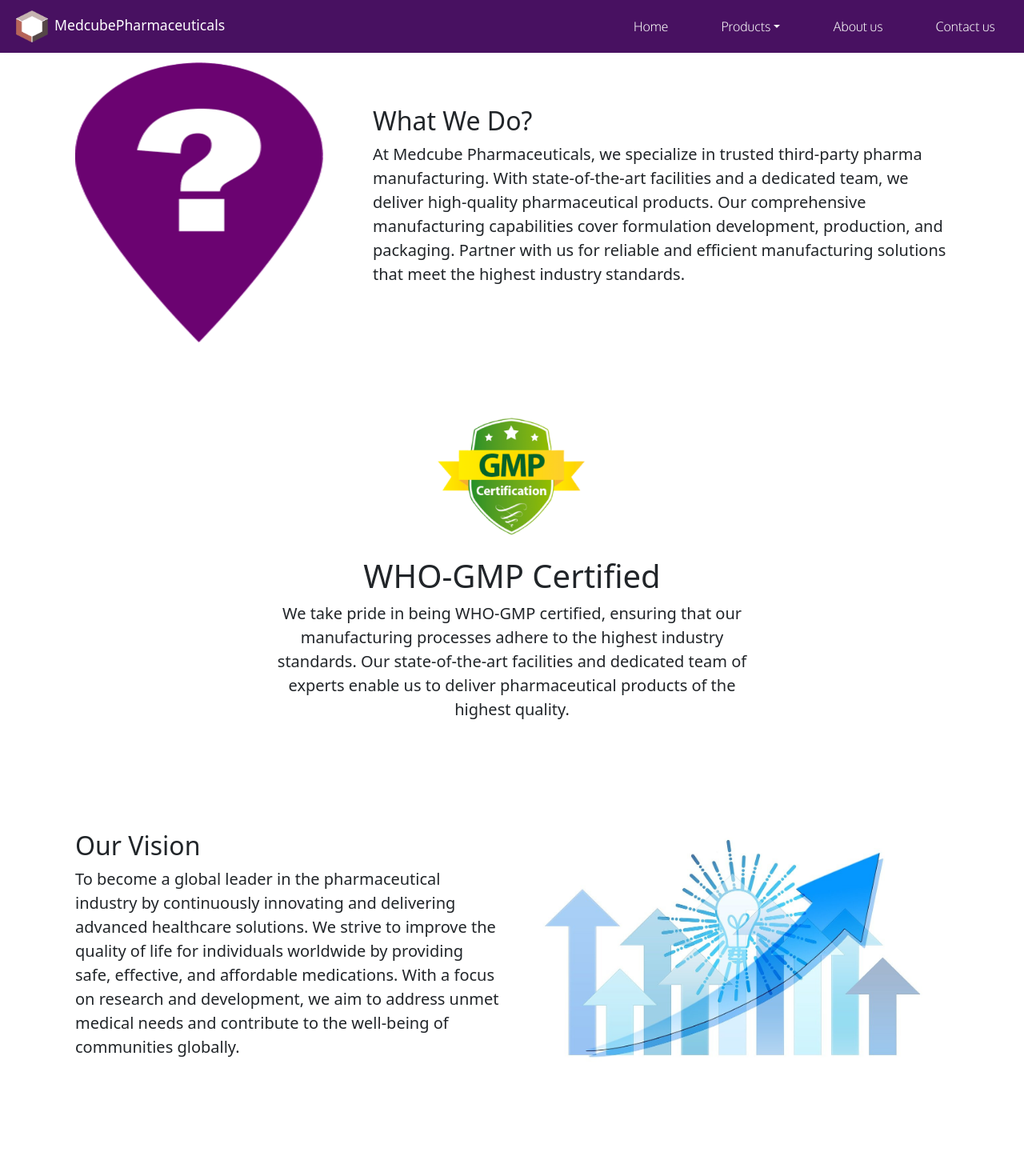
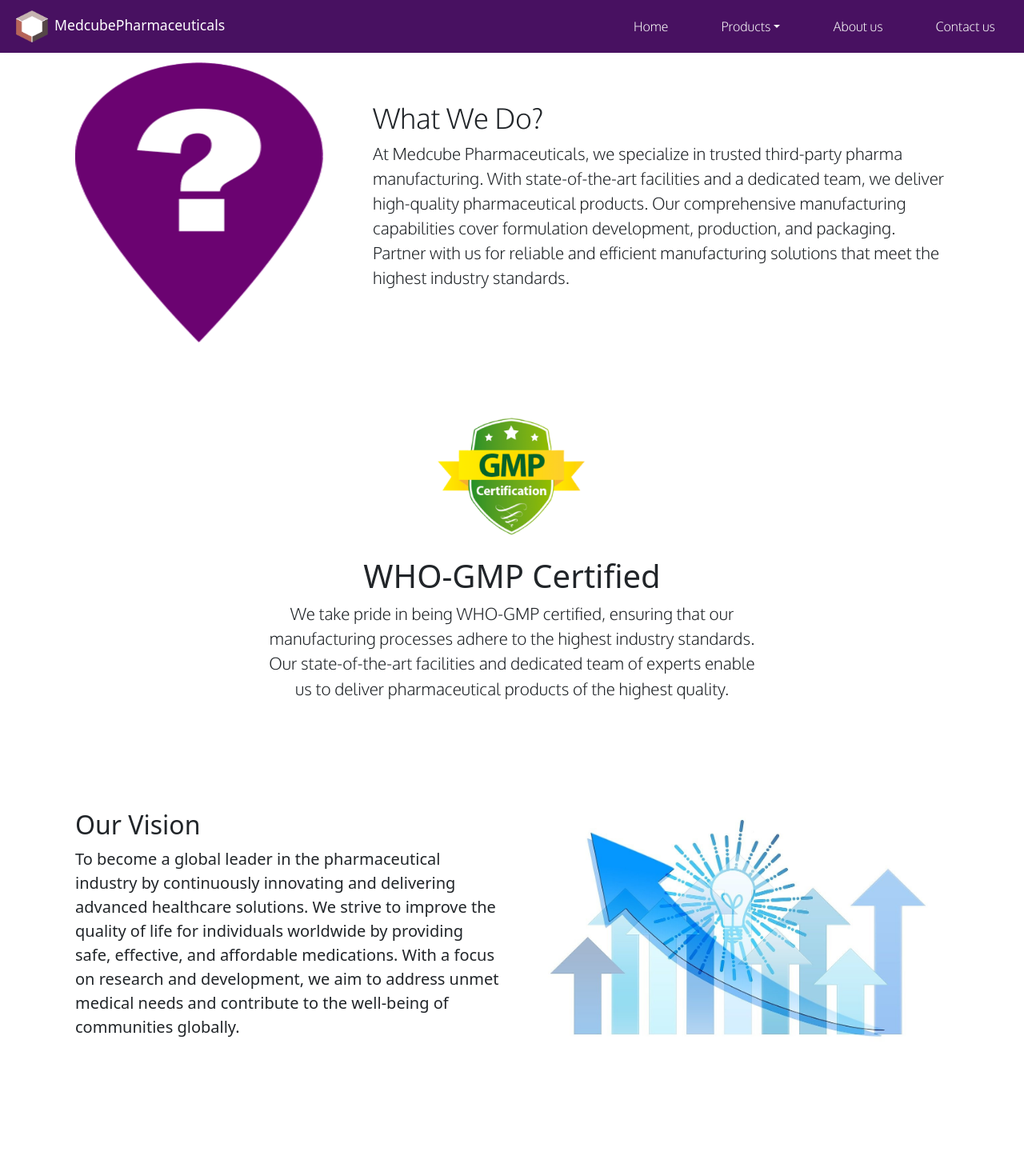
Before and after one commit to MilanPatel2003/medcubePharma, a React (Create React App) app: page /About in a window 1280 px wide. Shown: the top 1470 px of the page at 80% size. Built offline with nearby package versions, Linux system fonts and the light colour scheme.

Commit message:
responsivness check about page4

```diff
--- a/src/components/inc/hero.css
+++ b/src/components/inc/hero.css
@@ -1,10 +1,14 @@
 @import url('https://fonts.googleapis.com/css2?family=Oxygen:wght@300&display=swap');
 
 
-.text{
-    font-size: 1.1rem;
+.header{
+    font-size: 1.6rem;
     font-family: 'Oxygen', sans-serif;
 
+}
+.para{
+    font-size: 1.4rem;
+    font-family: 'Oxygen', sans-serif;
 }
 
 .btn:hover{
--- a/src/components/inc/hero.js
+++ b/src/components/inc/hero.js
@@ -15,14 +15,14 @@ function Hero() {
 
 
         return(
-            <div className="container col-xxl-8 px-4 py-5 text">
+            <div className="container col-xxl-8 px-4 py-5">
             <div className="row flex-lg-row-reverse align-items-center g-5 py-5">
               <div className="col-10 col-sm-8 col-lg-6">
                 <img data-aos="fade-left" src={heroImage} className="d-block mx-lg-auto img-fluid" alt="Bootstrap Themes" width="600" height="150"/>
               </div>
               <div className="col-lg-6" data-aos="fade-right">
-                <h1 className="display-5 fw-bold text-body-emphasis lh-1 mb-3">Supplier, Exporter & Third Party Manufacturer</h1>
-                <p className="lead"> "Your Trusted Source for Third-Party Pharma Manufacturing"
+                <h1 className="header mb-3">Supplier, Exporter & Third Party Manufacturer</h1>
+                <p className="para"> "Your Trusted Source for Third-Party Pharma Manufacturing"
             We provide <strong className="fw-bold">WHO-GMP Certified</strong> third-party manufacturing services at the best and competitive rates.
             With our state-of-the-art facilities and experienced team, we deliver high-quality pharmaceutical products for your business.
             Partner with us for reliable and efficient manufacturing solutions.</p>
--- a/src/components/pages/About.css
+++ b/src/components/pages/About.css
@@ -1,4 +1,15 @@
+@import url('https://fonts.googleapis.com/css2?family=Oxygen:wght@300&display=swap');
 
+
+.header{
+    font-size: 2.2rem;
+    font-family: 'Oxygen', sans-serif;
+
+}
+.para{
+    font-size: 1.3rem;
+    font-family: 'Oxygen', sans-serif;
+}
 .about-container {
     margin-top: 100px; /* Adjust the value as needed */
 
--- a/src/components/pages/About.js
+++ b/src/components/pages/About.js
@@ -21,11 +21,11 @@ function About() {
         <div className="container">
           <div className="row align-items-center">
             <div className="col-md-4">
-              <img src={heroImage1} alt="Hero1" height="350px" width="310px"/>
+              <img src={heroImage1} alt="Hero1" height="350px" width="310px" data-aos="fade-right"/>
             </div>
-            <div className="col-md-8" >
-              <h2>What We Do?</h2>
-              <p className="lead">
+            <div className="col-md-8" data-aos="fade-left" >
+              <h2 className="header">What We Do?</h2>
+              <p className="para">
 At Medcube Pharmaceuticals, we specialize in trusted third-party pharma manufacturing. With state-of-the-art facilities and a dedicated team, we deliver high-quality pharmaceutical products. Our comprehensive manufacturing capabilities cover formulation development, production, and packaging. Partner with us for reliable and efficient manufacturing solutions that meet the highest industry standards.
               </p>
             </div>
@@ -38,7 +38,7 @@ At Medcube Pharmaceuticals, we specialize in trusted third-party pharma manufact
     <img className="d-block mx-auto mb-4" src={gmpLogo} alt="gmp-logo" height={"150px"}/>
     <h1>WHO-GMP Certified</h1>
     <div className="col-lg-6 mx-auto">
-      <p className="lead mb-4">We take pride in being WHO-GMP certified, ensuring that our manufacturing processes adhere to the highest industry standards. Our state-of-the-art facilities and dedicated team of experts enable us to deliver pharmaceutical products of the highest quality.
+      <p className="para mb-4">We take pride in being WHO-GMP certified, ensuring that our manufacturing processes adhere to the highest industry standards. Our state-of-the-art facilities and dedicated team of experts enable us to deliver pharmaceutical products of the highest quality.
       </p>
     </div>
   </div>
@@ -50,9 +50,9 @@ At Medcube Pharmaceuticals, we specialize in trusted third-party pharma manufact
         <div className="container">
           <div className="row align-items-center">
             <div className="col-md-6 order-md-2">
-              <img src={heroImage2} alt="Hero2" className="img-fluid"  />
+              <img src={heroImage2} alt="Hero2" className="img-fluid" data-aos="fade-left" />
             </div>
-            <div className="col-md-6 order-md-1">
+            <div className="col-md-6 order-md-1" data-aos="fade-right">
               <h2>Our Vision</h2>
               <p className="lead">
               To become a global leader in the pharmaceutical industry by continuously innovating and delivering advanced healthcare solutions. We strive to improve the quality of life for individuals worldwide by providing safe, effective, and affordable medications. With a focus on research and development, we aim to address unmet medical needs and contribute to the well-being of communities globally.
@@ -67,7 +67,7 @@ At Medcube Pharmaceuticals, we specialize in trusted third-party pharma manufact
     <img className="d-block mx-auto mb-4" src={approach} alt="gmp-logo" height={"180px"}/>
     <h1>Our Approach</h1>
     <div className="col-lg-6 mx-auto">
-      <p className="lead mb-4">At Medcube Pharmaceuticals, we are dedicated to making a positive impact on global healthcare. By combining scientific expertise, innovation, and a passion for improving lives, we are committed to driving positive change and creating a healthier future for all.
+      <p className="para mb-4">At Medcube Pharmaceuticals, we are dedicated to making a positive impact on global healthcare. By combining scientific expertise, innovation, and a passion for improving lives, we are committed to driving positive change and creating a healthier future for all.
       </p>
     </div>
   </div>
```
Also changed, not shown: src/components/images/vision.jpg.
